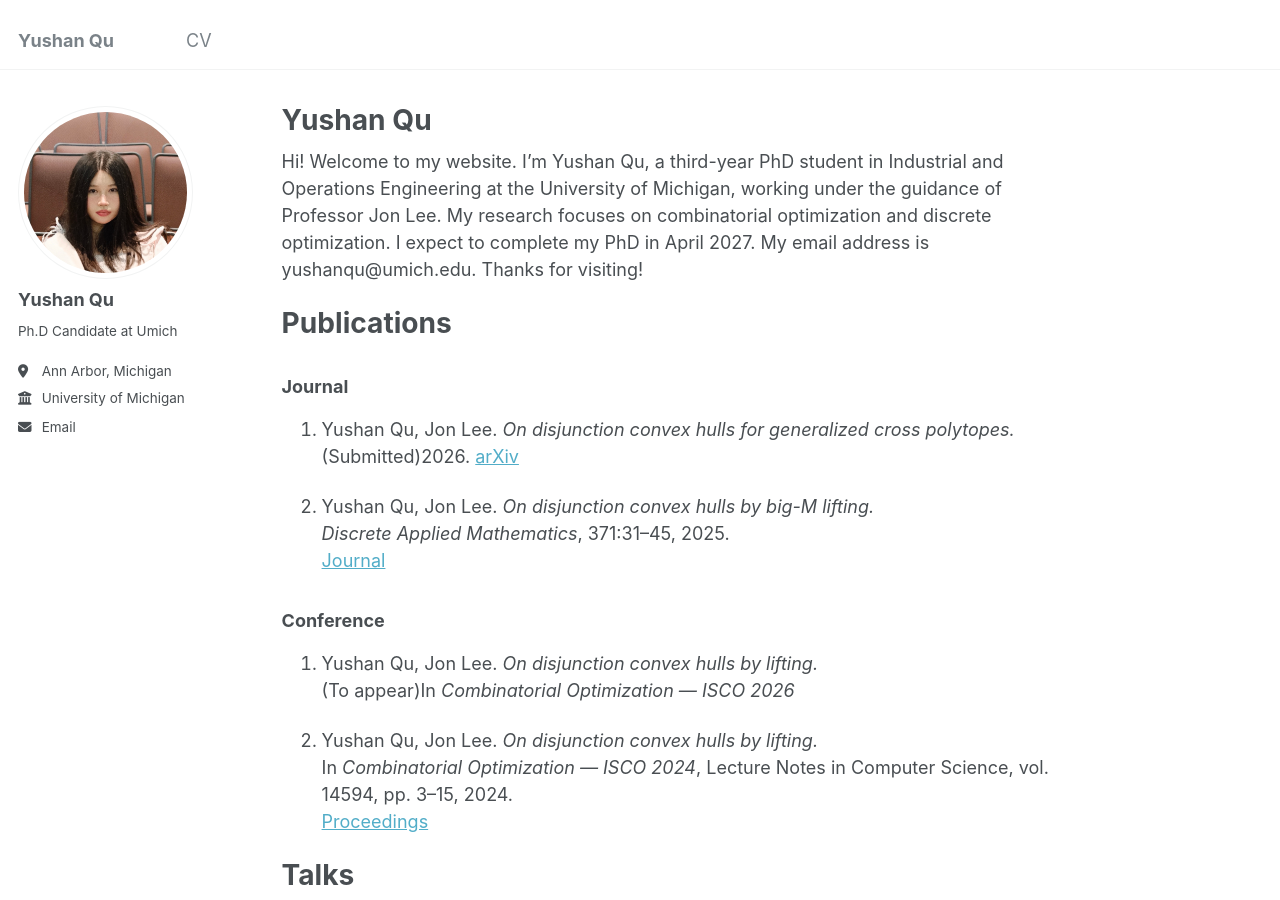
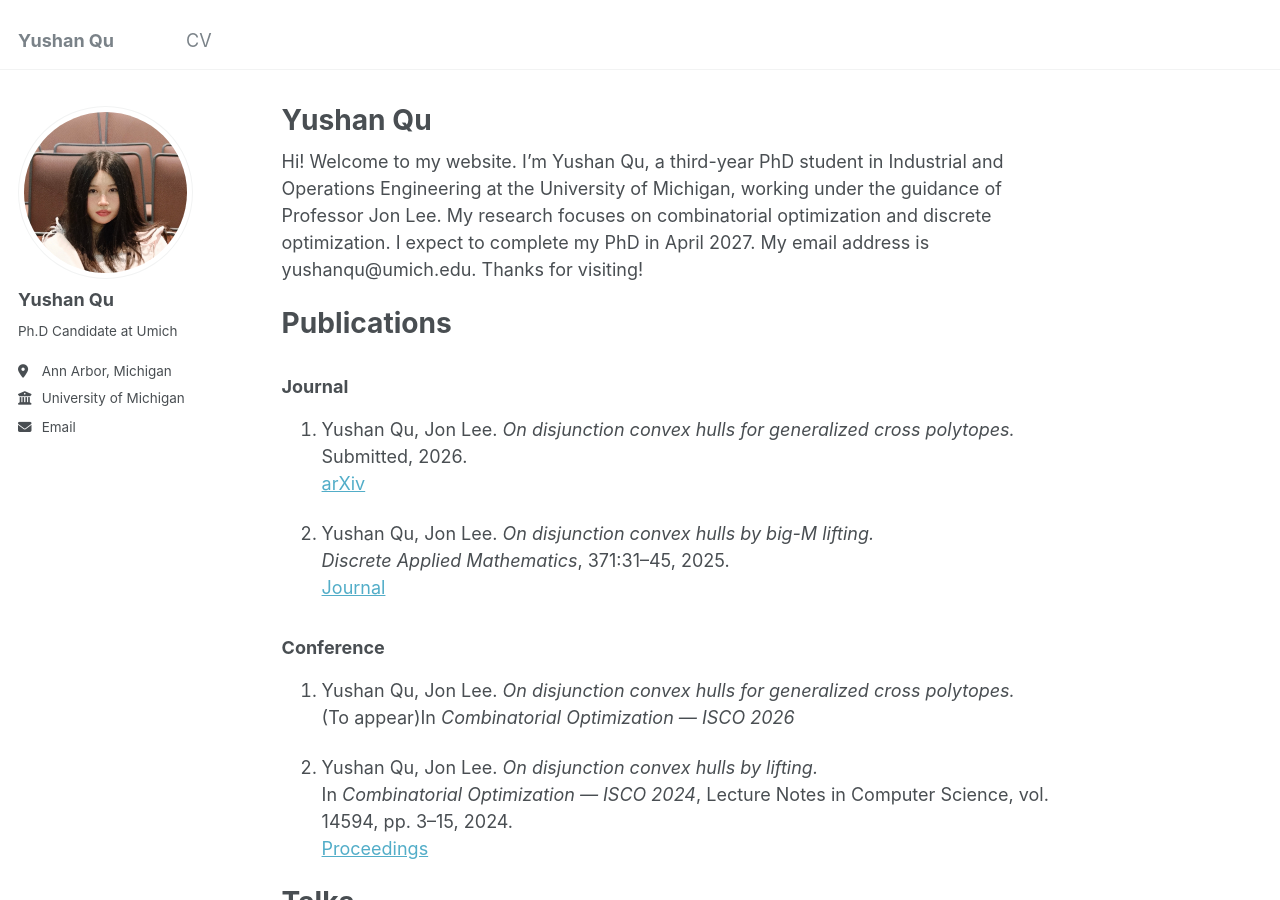
Before and after one commit to yushanqu/yushanqu.github.io, a Jekyll site: the page built from _pages/about.md, in a window 1280 px wide and 900 px high. Built offline with Jekyll 4.4.1, drawn with Linux system fonts in a browser that asks for light colours.

Commit message:
Update about.md

```diff
--- a/_pages/about.md
+++ b/_pages/about.md
@@ -16,7 +16,7 @@ Publications
 
 1. Yushan Qu, Jon Lee.
    *On disjunction convex hulls for generalized cross polytopes.*
-   (Submitted)2026.
+   <br>Submitted, 2026.<br>
    [arXiv](https://arxiv.org/abs/2607.03460)
 
 1. Yushan Qu, Jon Lee.
@@ -27,7 +27,7 @@ Publications
 ### Conference
 
 1. Yushan Qu, Jon Lee.
-   *On disjunction convex hulls by lifting.*
+   *On disjunction convex hulls for generalized cross polytopes.*
    (To appear)In *Combinatorial Optimization — ISCO 2026*
 
 1. Yushan Qu, Jon Lee.
```
